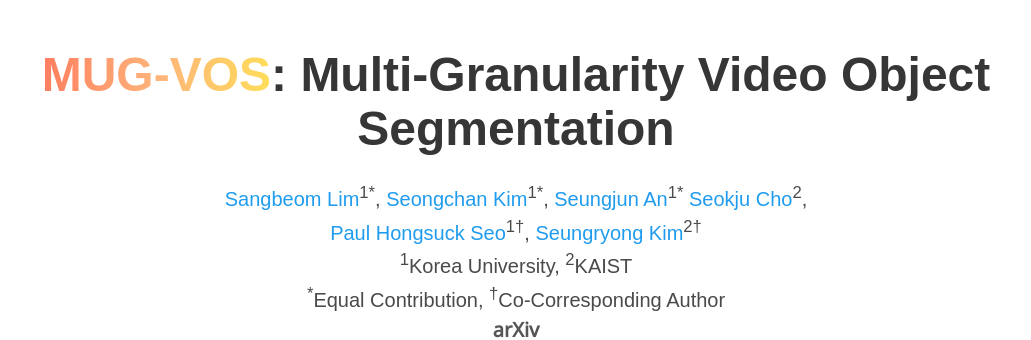
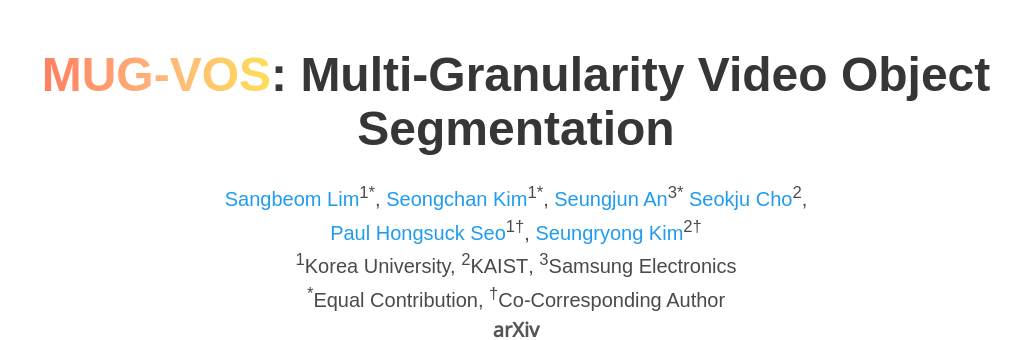
Before and after one commit to cvlab-kaist/MUG-VOS, a plain HTML site: page index.html in a window 1280 px wide. Shown: the top 340 px of the page, without its empty margins (124-1155 px from the left). Drawn offline with nearby package versions, Linux system fonts and the light colour scheme; a script that the page names is missing; some icons are missing; a web font is replaced by a local one.

Commit message:
Update index.html

```diff
--- a/index.html
+++ b/index.html
@@ -60,7 +60,7 @@
                 <span class="author-block">
                   <a href="https://github.com/deep-overflow" target="_blank">Seongchan Kim</a><sup>1*</sup>,</span>
                   <span class="author-block">
-                    <a href="https://github.com/ansj02" target="_blank">Seungjun An</a><sup>1*</sup>
+                    <a href="https://github.com/ansj02" target="_blank">Seungjun An</a><sup>3*</sup>
                   </span>
                   <span class="author-block">
                   <a href="http://seokju-cho.github.io/" target="_blank">Seokju Cho</a><sup>2</sup>,</span>
@@ -73,7 +73,7 @@
             </div>
 
                   <div class="is-size-5 publication-authors">
-                      <span class="author-block"><sup>1</sup>Korea University, <sup>2</sup>KAIST</span>
+                      <span class="author-block"><sup>1</sup>Korea University, <sup>2</sup>KAIST</span>, <sup>3</sup>Samsung Electronics</span>
                       <br>
                       <span class="author-block"><sup>*</sup>Equal Contribution, <sup>†</sup>Co-Corresponding Author</span>
                       <!-- <span class="eql-cntrb"><small><br><sup>*</sup>Indicates Equal Contribution</small></span> -->
```
